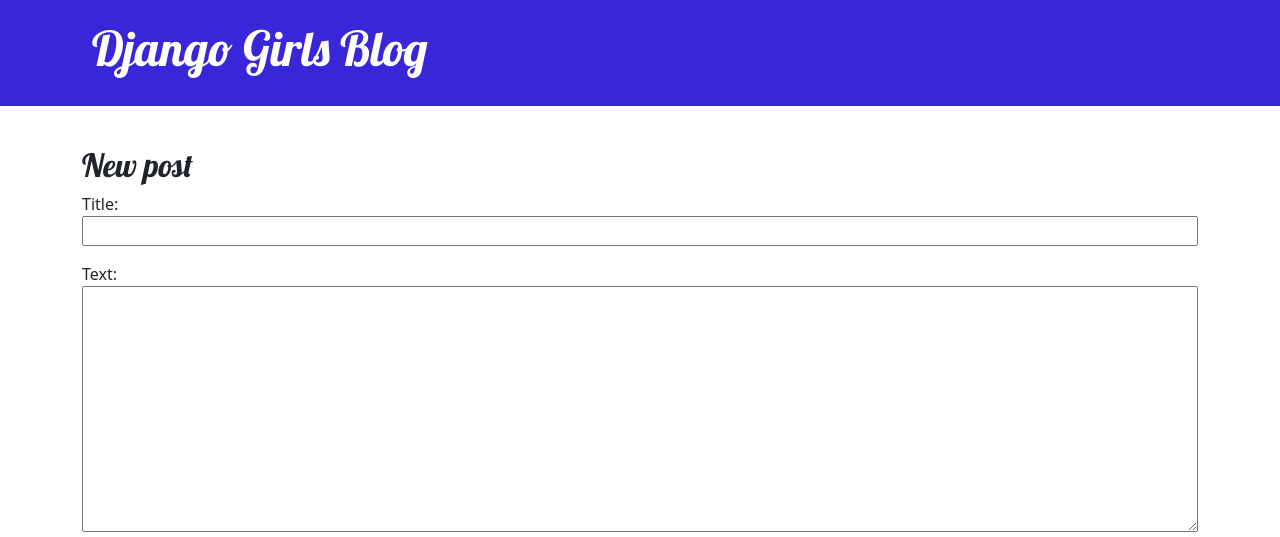
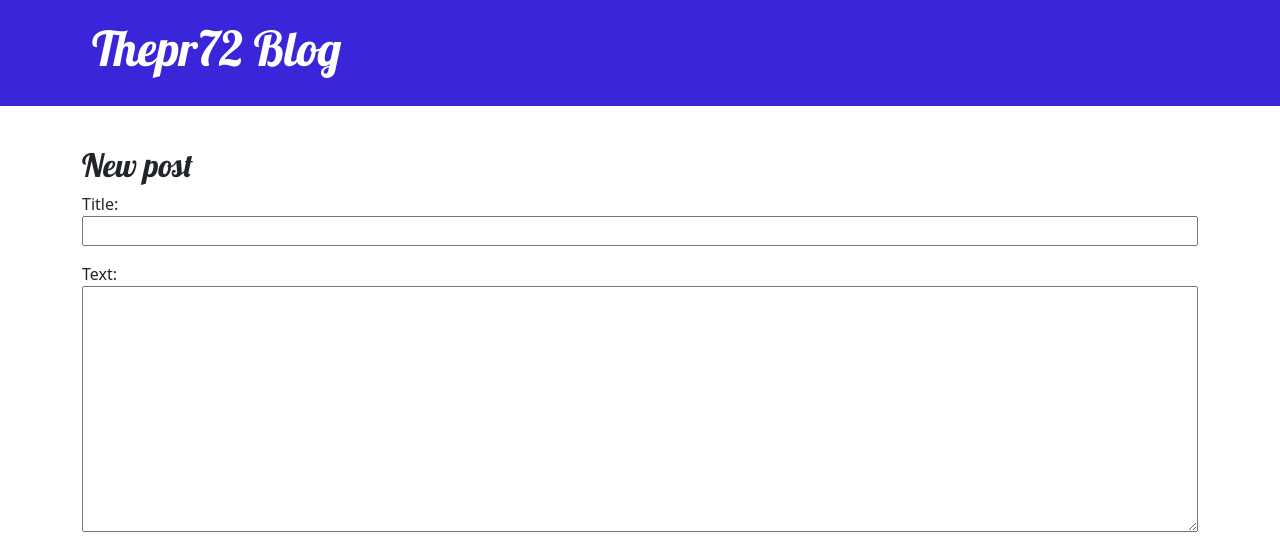
Before and after one commit to Thepr72/my-first-blog, a Django app: page /post/new/ in a window 1280 px wide. Shown: the top 537 px of the page. Run offline with Django 3.2, Linux system fonts and the light colour scheme.

Commit message:
Changed title

```diff
--- a/blog/templates/blog/base.html
+++ b/blog/templates/blog/base.html
@@ -16,7 +16,7 @@
                 {% include './icons/file-earmark-plus.svg' %}
             </a>
             {% endif %}
-            <h1><a href="/">Django Girls Blog</a></h1>
+            <h1><a href="/">Thepr72 Blog</a></h1>
         </div>
         </header>
 
```
